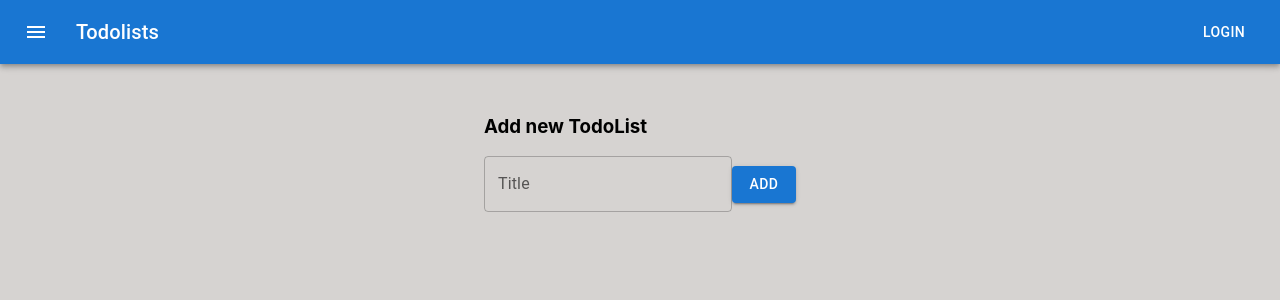
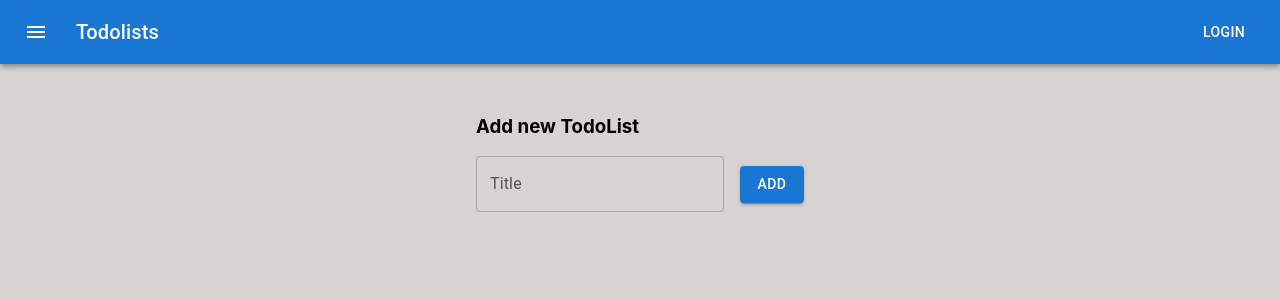
Before and after one commit to efValeron/TodoList, a React (Create React App) app: page / in a window 1280 px wide. Shown: the top 300 px of the page. Built offline with nearby package versions, Linux system fonts and the light colour scheme.

Commit message:
changed styles

```diff
--- a/src/components/AddItemForm.tsx
+++ b/src/components/AddItemForm.tsx
@@ -29,7 +29,13 @@ export const AddItemForm = (props: PropsType) => {
   }
 
   return (
-    <div style={{display: "flex", justifyContent: "space-between", alignItems: "center"}}>
+    <div style={{
+      display: "flex",
+      justifyContent: "center",
+      alignItems: "center",
+      flexWrap: "wrap",
+      gap: "1rem"
+    }}>
       <TextField
         error={!!error}
         value={inputValue}
@@ -41,5 +47,6 @@ export const AddItemForm = (props: PropsType) => {
       />
       <Button variant="contained" onClick={addItem}>Add</Button>
     </div>
+
   )
 }
```
